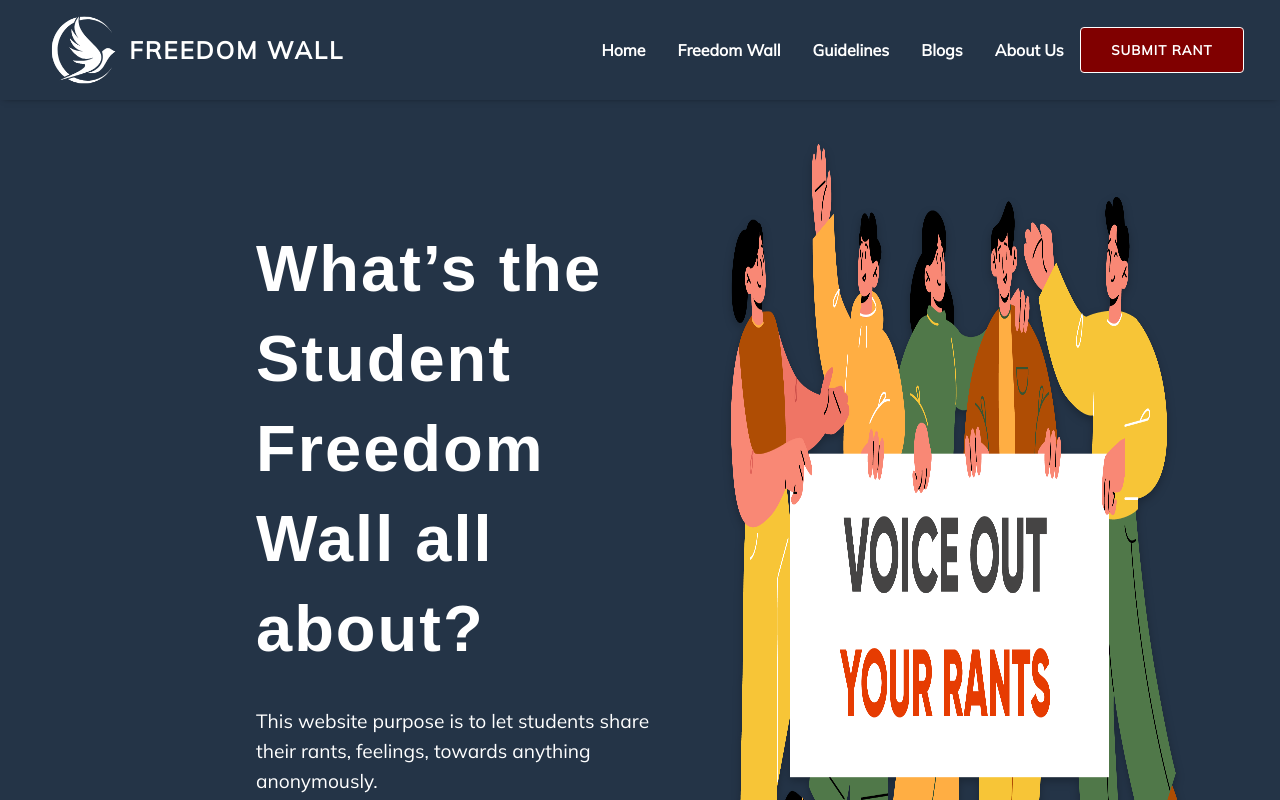
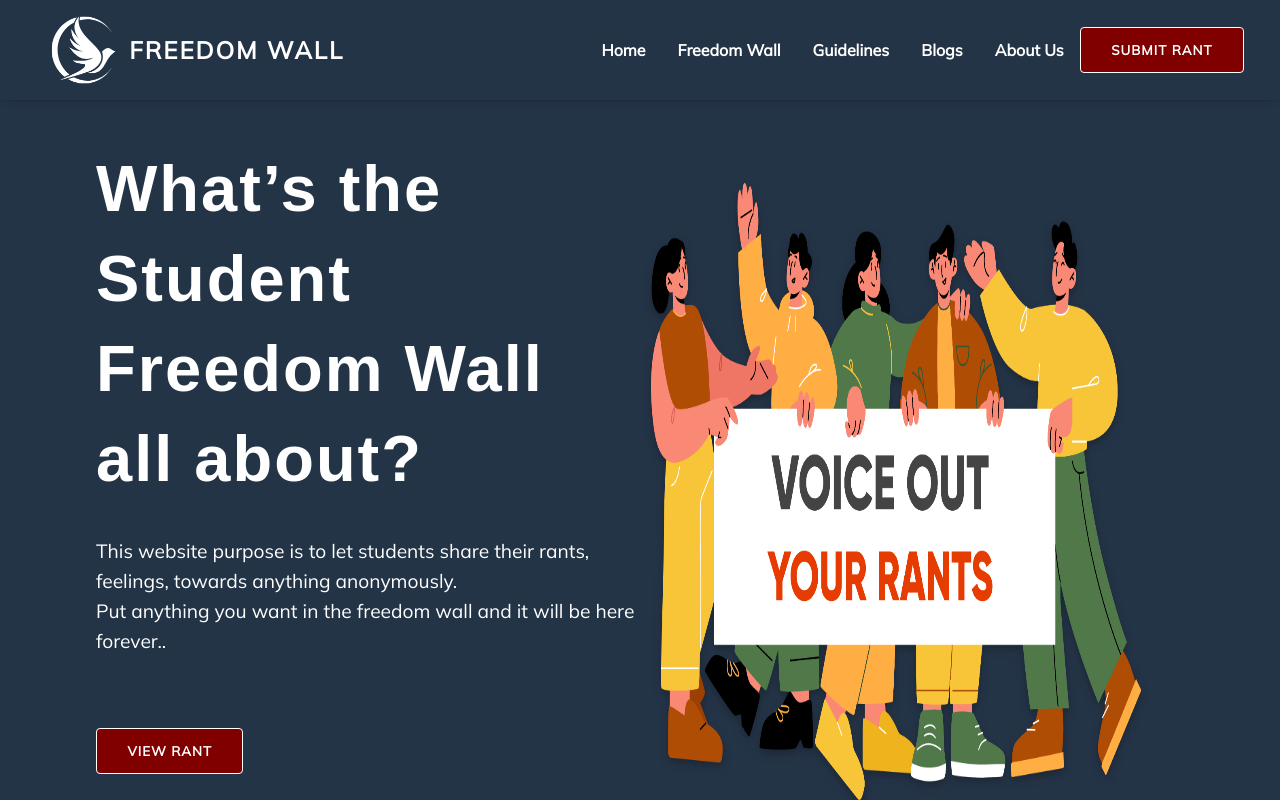
Before and after one commit to rainisthename/freedom-wall, a React (Create React App) app: page / in a window 1280 px wide. Shown: the top 800 px of the page. Built offline with nearby package versions, Linux system fonts and the light colour scheme.

Commit message:
Add start

```diff
--- a/src/components/Freedomwall/submission/Submission.js
+++ b/src/components/Freedomwall/submission/Submission.js
@@ -20,9 +20,13 @@ const Submission = () => {
       school: 'Northwestern University'
     }
 
+
+
     await axios.post(link, submissionData)
     setSubmissionName('')
     setSubmissionComment('')
+
+
   }
 
   const insertSubmission = () => {
@@ -41,7 +45,7 @@ const Submission = () => {
             <div className="form-input">
 
                 <input type="text" id="name"
-                    placeholder="Enter Name..."
+                    placeholder="Enter Nickname.."
                     value={SubmissionName}
                     onChange={(e) => setSubmissionName(e.target.value)}
                     required
@@ -49,13 +53,15 @@ const Submission = () => {
             </div>
             <div className="form-input">
                 <textarea name="" id="comment" cols="30" rows="5"
-                    placeholder="Task Name..."
+                    placeholder="Enter Body..."
                     value={SubmissionComment}
                     onChange={(e) => setSubmissionComment(e.target.value)}
                     ></textarea>
             </div>
 
+
             <button className="submit-btn">Create</button>
+
         </form>
     </div>
 
--- a/src/containers/header/header.css
+++ b/src/containers/header/header.css
@@ -66,6 +66,29 @@
 
 }
 
+@media screen and (max-width: 1380px) {
+
+    .ff__header-content {
+        margin: 0 0 3rem;
+
+    }
+
+    .ff__header-image img {
+        width: 90%;
+        height: 90%;
+        left: 694px;
+        border-radius: 79px;
+        padding-top: 5rem;
+        margin-right: 2rem;
+     }
+
+    .ff__header-content h1 {
+        padding-top:5rem;
+    }
+
+}
+
+
 
 @media screen and (max-width: 1050px) {
     .ff__header {
```
